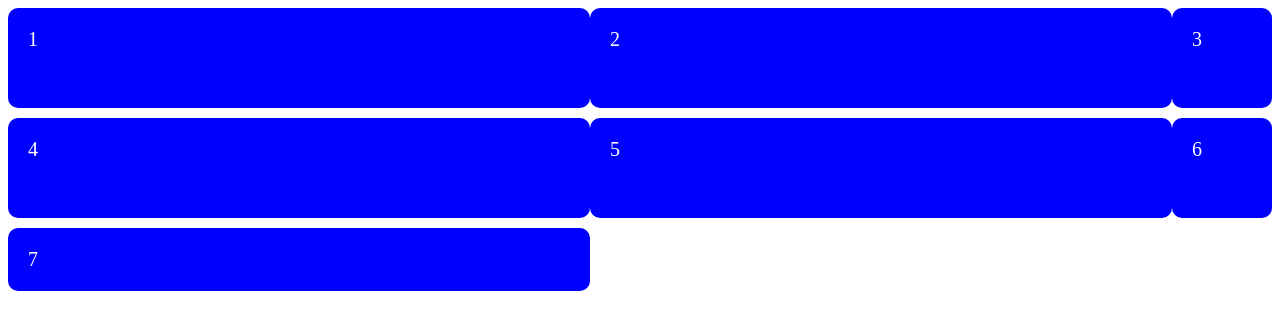
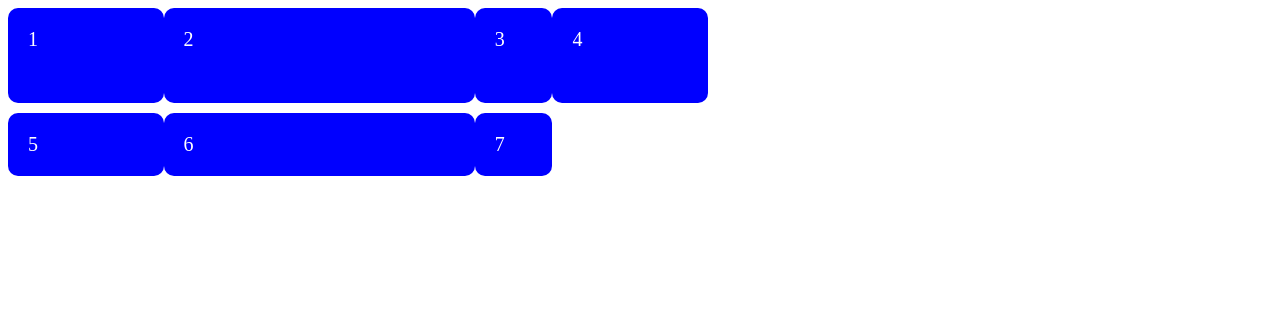
Before and after one commit to pedroguedes9/HTML-CSS-B7, a plain HTML site: page CSS-Grid/index.html in a window 1280 px wide. Drawn offline with Linux system fonts and the light colour scheme.

Commit message:
Update style.css

```diff
--- a/CSS-Grid/style.css
+++ b/CSS-Grid/style.css
@@ -1,7 +1,8 @@
 .container {
+    width: 700px;
     display: grid;
-    grid-template-columns: auto auto 100px;
-    grid-template-rows: 100px 100px;
+    grid-template-columns: 1fr 2fr 0.5fr 1fr ;
+    grid-template-rows: 3fr 2fr;
     row-gap: 10px;
 }
 div .item {
```
